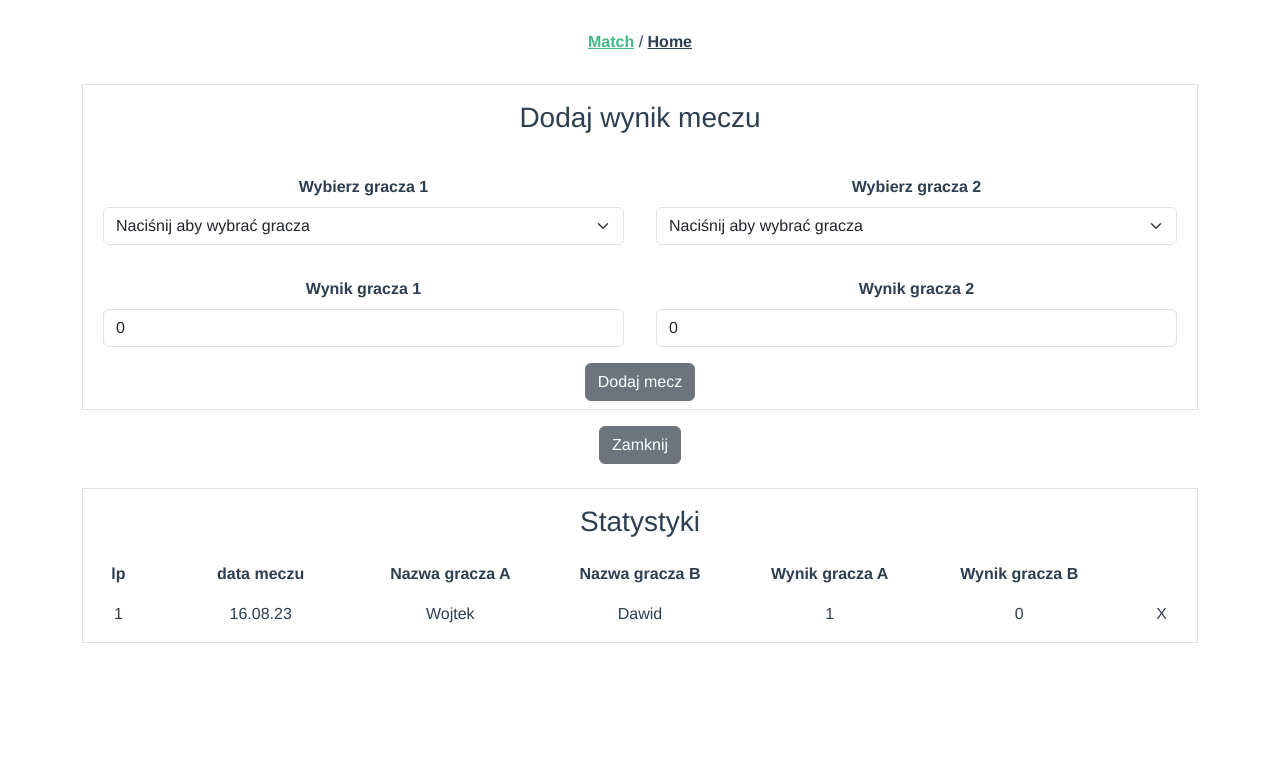
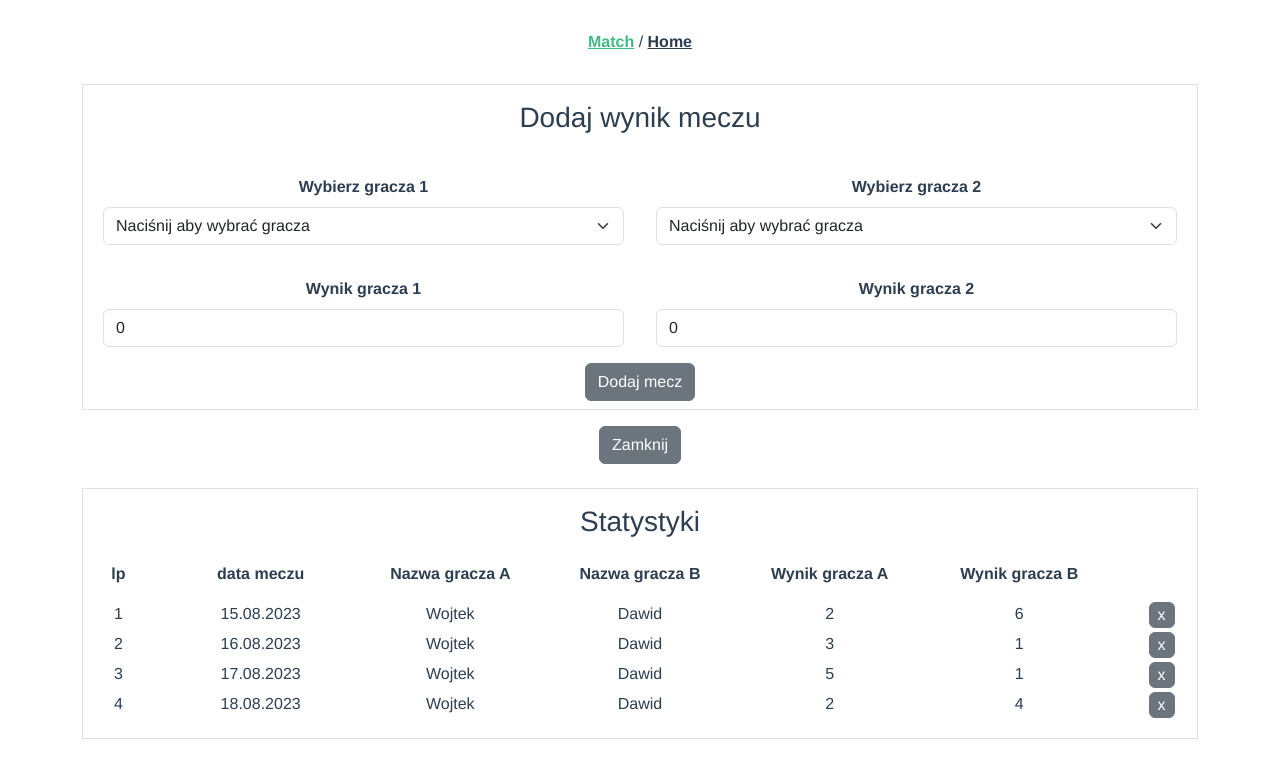
Before and after one commit to wojces/appilikula, a Vue app: page /match in a window 1280 px wide. Shown: the top 778 px of the page. Built offline with nearby package versions, Linux system fonts and the light colour scheme.

Commit message:
AP-2 before connecting with firebase

```diff
--- a/src/views/MatchView.vue
+++ b/src/views/MatchView.vue
@@ -64,7 +64,7 @@
         <button
           type="submit"
           class="btn btn-secondary mb-2"
-          @click="setMatchScore()"
+          @click="addMatchScore()"
         >
           Dodaj mecz
         </button>
@@ -102,14 +102,22 @@
           <div class="col-2">Wynik gracza B</div>
           <div class="col-1"></div>
         </div>
-        <div class="row">
-          <div class="col-1">1</div>
-          <div class="col-2">16.08.23</div>
-          <div class="col-2">Wojtek</div>
-          <div class="col-2">Dawid</div>
-          <div class="col-2">1</div>
-          <div class="col-2">0</div>
-          <div class="col-1">X</div>
+        <div class="row" v-for="(singleMatch, index) in stats" :key="index">
+          <div class="col-1">{{ index + 1 }}</div>
+          <div class="col-2">{{ singleMatch.date }}</div>
+          <div class="col-2">{{ singleMatch.playerAName }}</div>
+          <div class="col-2">{{ singleMatch.playerBName }}</div>
+          <div class="col-2">{{ singleMatch.playerAScore }}</div>
+          <div class="col-2">{{ singleMatch.playerBScore }}</div>
+          <div class="col-1">
+            <button
+              type="submit"
+              class="btn btn-secondary mb-1"
+              @click="deleteMatch(index)"
+            >
+              x
+            </button>
+          </div>
         </div>
       </div>
     </div>
@@ -117,16 +125,81 @@
 </template>
 
 <script setup lang="ts">
-import { ref } from "vue";
+import { ref, reactive } from "vue";
 
 let newMatchVisibility = ref(true);
 const selectedPlayerA = ref("");
 const selectedPlayerB = ref("");
 let enteredScoreA = ref(0);
 let enteredScoreB = ref(0);
+let stats = reactive([
+  {
+    matchId: 1,
+    date: "15.08.2023",
+    playerAName: "Wojtek",
+    playerBName: "Dawid",
+    playerAScore: 2,
+    playerBScore: 6,
+  },
+  {
+    matchId: 2,
+    date: "16.08.2023",
+    playerAName: "Wojtek",
+    playerBName: "Dawid",
+    playerAScore: 3,
+    playerBScore: 1,
+  },
+  {
+    matchId: 3,
+    date: "17.08.2023",
+    playerAName: "Wojtek",
+    playerBName: "Dawid",
+    playerAScore: 5,
+    playerBScore: 1,
+  },
+  {
+    matchId: 4,
+    date: "18.08.2023",
+    playerAName: "Wojtek",
+    playerBName: "Dawid",
+    playerAScore: 2,
+    playerBScore: 4,
+  },
+]);
+let newMatch = reactive({
+  matchId: 0,
+  date: "",
+  playerAName: "",
+  playerBName: "",
+  playerAScore: 0,
+  playerBScore: 0,
+});
 
-function setMatchScore() {
-  console.log(enteredScoreA.value, enteredScoreB.value);
+function addMatchScore() {
+  newMatch.matchId = stats.length + 1;
+  newMatch.date = currentDate();
+  newMatch.playerAName = selectedPlayerA.value;
+  newMatch.playerBName = selectedPlayerB.value;
+  newMatch.playerAScore = enteredScoreA.value;
+  newMatch.playerBScore = enteredScoreB.value;
+  stats.push(newMatch);
+  clearMatchInput();
+}
+
+function clearMatchInput() {
+  selectedPlayerA.value = "";
+  selectedPlayerB.value = "";
+  enteredScoreA.value = 0;
+  enteredScoreB.value = 0;
+}
+
+function currentDate() {
+  const date = new Date();
+  let day = String(date.getDate()).padStart(2, "0");
+  let month = String(date.getMonth() + 1).padStart(2, "0"); //January is 0!
+  let year = date.getFullYear();
+  let fullDate = day + "." + month + "." + year;
+  return fullDate;
 }
 
 function setNewMatchVisibility() {
@@ -134,6 +207,10 @@ function setNewMatchVisibility() {
 }
 function closeNewMatchVisibility() {
   newMatchVisibility.value = false;
+}
+
+function deleteMatch(matchIndex: number) {
+  stats.splice(matchIndex, 1);
 }
 </script>
 
@@ -157,5 +234,10 @@ function closeNewMatchVisibility() {
     font-weight: bold;
     margin-bottom: 16px;
   }
+  .col-1 {
+    button {
+      padding: 0 8px 0 8px;
+    }
+  }
 }
 </style>
```
